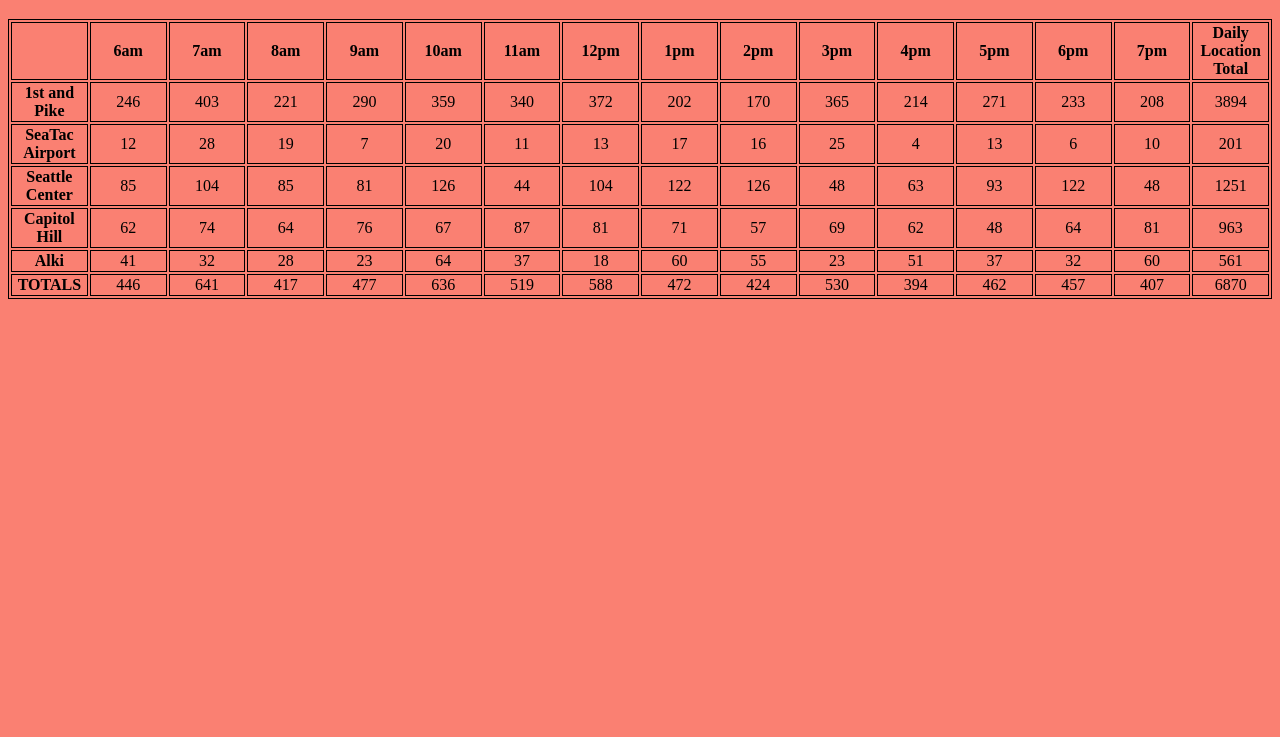
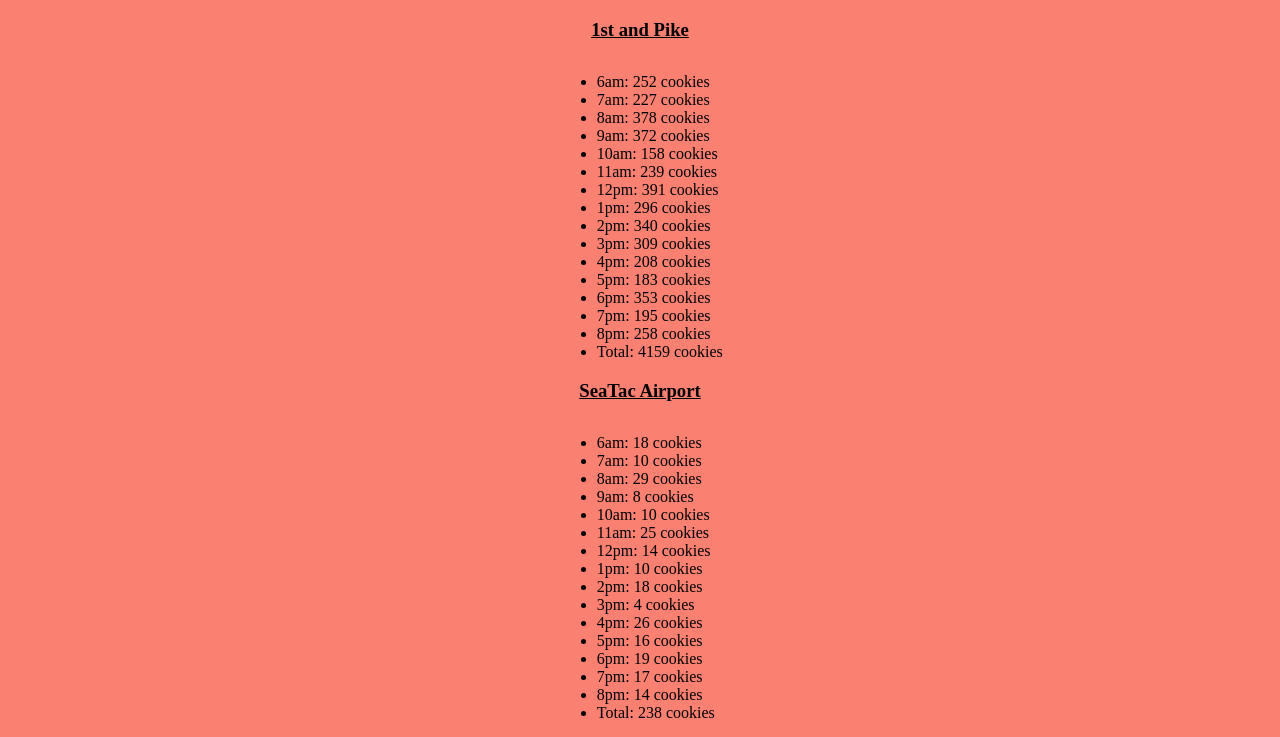
Before and after one commit to clesesne3/cookie-stand, a plain HTML site: page sales.html in a window 1280 px wide. Shown: the part 61-798 px from the top of the page. Drawn offline with Linux system fonts and the light colour scheme.

Commit message:
layout and CSS for list/object literals

```diff
--- a/sales.html
+++ b/sales.html
@@ -7,10 +7,10 @@
   </head>
   <body>
     <h1>Store Sales</h1>
-    <table id="cookiestands">
+    <!--table id="cookiestands">
 
-    </table>
-    <script type="text/javascript" src="sales_constructor.js"></script>
-    <!--script type="text/javascript" src="sales.js"></script-->
+    </table-->
+    <!--script type="text/javascript" src="sales_constructor.js"></script-->
+    <script type="text/javascript" src="sales.js"></script>
   </body>
 </html>
```
